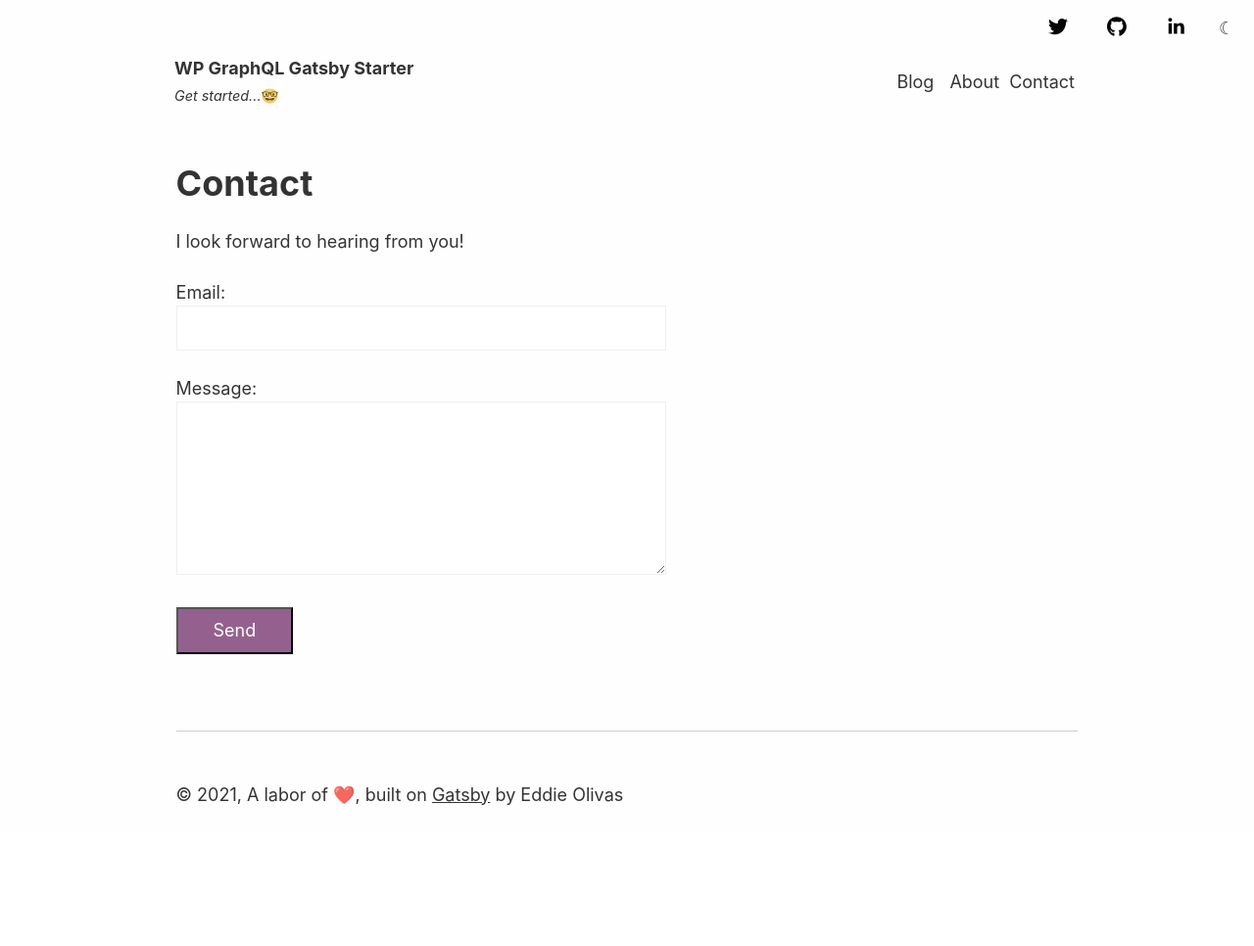
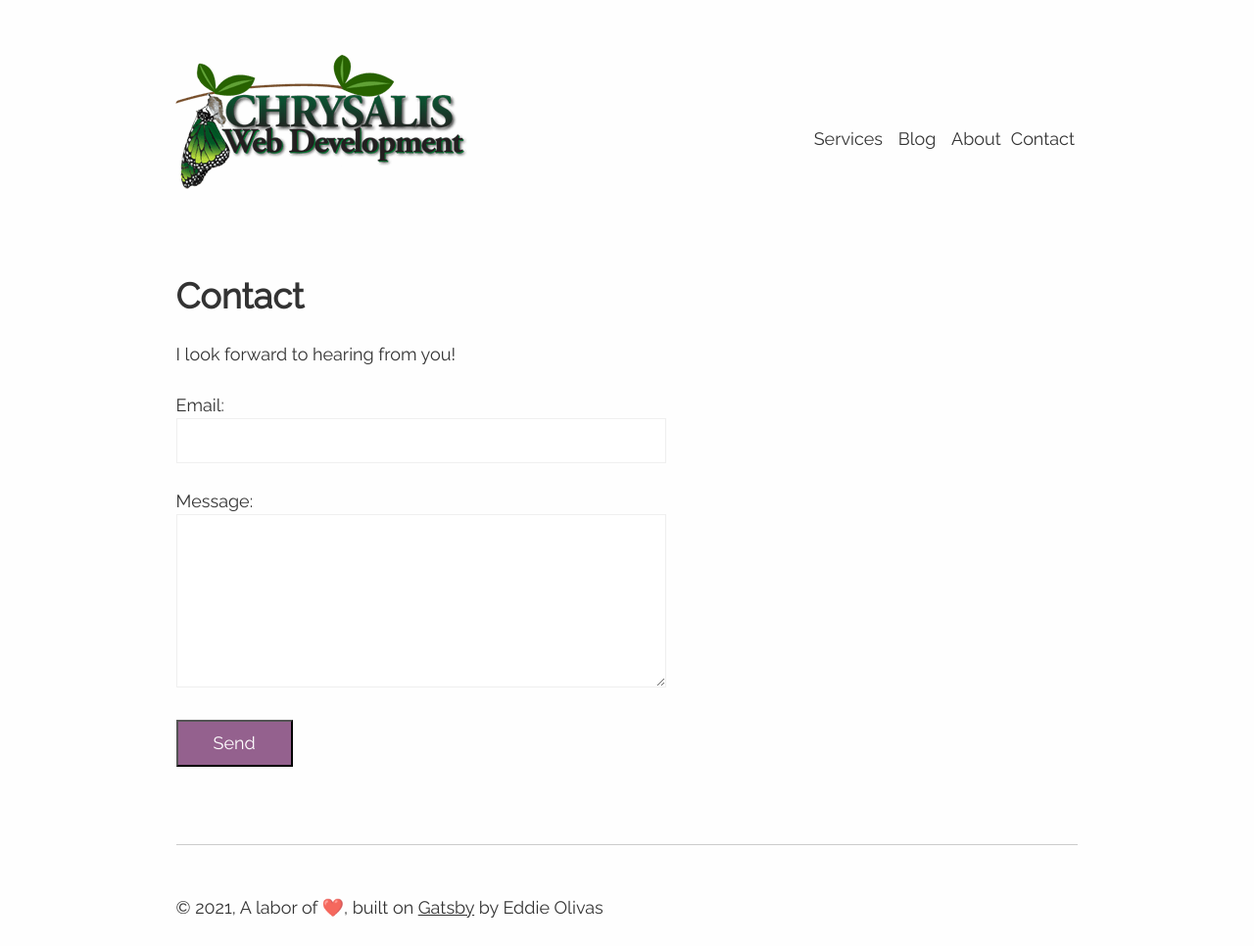
Before and after one commit to eddieolivas/Chrysalis-Gatsby, a Gatsby site: page /contact in a window 1280 px wide. Shown: the whole page at 98% size. Before the commit the page ends 851 px from the top, so only its background shows below. Built offline with nearby package versions, Linux system fonts and the light colour scheme; Gatsby itself is replaced by a stand-in of ours.

Commit message:
Added logo, removed dark mode, upgraded Gatsby, added gatsby-catch-links, set up Sass and styled components.

```diff
--- a/gatsby-config.js
+++ b/gatsby-config.js
@@ -2,10 +2,10 @@ require('dotenv').config();
 
 module.exports = {
   siteMetadata: {
-    title: `WP GraphQL Gatsby Starter`,
-    description: `Get started...`,
-    author: `@n8finch`,
-    image: `${__dirname}/src/images/gatsby-astronaut.png`,
+    title: `Chrysalis Web Development`,
+    description: `Chrysalis Web Development in Gatsby`,
+    author: `@Eddie-Olivas`,
+    image: `${__dirname}/src/images/Chrysalis-Logo-small1.png`,
   },
   plugins: [
     {
@@ -15,6 +15,7 @@ module.exports = {
       },
     },
     `gatsby-plugin-react-helmet`,
+    `gatsby-plugin-sass`,
     {
       resolve: `gatsby-source-filesystem`,
       options: {
@@ -36,6 +37,12 @@ module.exports = {
       },
     },
     {
+      resolve: `gatsby-plugin-catch-links`,
+      options: {
+        excludePattern: /(excluded-link|external)/,
+      },
+    },
+    {
       resolve: `gatsby-plugin-manifest`,
       options: {
         name: `gatsby-starter-default`,
--- a/gatsby-node.js
+++ b/gatsby-node.js
@@ -52,6 +52,7 @@ exports.createPages = async ({ graphql, actions }) => {
               title
               date
               content(format: RENDERED)
+              uri
             }
           }
         }
@@ -60,8 +61,9 @@ exports.createPages = async ({ graphql, actions }) => {
   `);
 
   pageResults.data.wpgraphql.pages.edges.forEach(({ node }) => {
+    // console.log(node.uri);
     createPage({
-      path: node.slug,
+      path: node.uri,
       component: path.resolve(`./src/templates/page-template.js`),
       context: {
         // This is the $slug variable
--- a/src/components/header.js
+++ /dev/null
@@ -1,54 +0,0 @@
-import { Link } from "gatsby";
-import PropTypes from "prop-types";
-import React from "react";
-import Menu from "./menu";
-import SocialNav from "./social-nav";
-
-import ThemeContext from "../context/ThemeContext";
-
-const Header = ({ siteTitle, siteDescription }) => (
-  <ThemeContext.Consumer>
-    {theme => (
-      <div className="light">
-        <div className="container main-header">
-          <div>
-            <Link
-              to="/"
-              style={{
-                textDecoration: `none`,
-              }}
-            >
-              <strong>{siteTitle}</strong>
-              <br />
-              <small>
-                <em>{siteDescription}</em>
-                <span role="img" aria-label="nerd face">
-                  🤓
-                </span>
-              </small>
-            </Link>
-          </div>
-
-          <Menu />
-          <SocialNav />
-
-          <button className="dark-switcher" onClick={theme.toggleDark}>
-            {theme.dark ? <span>☀</span> : <span>☾</span>}
-          </button>
-        </div>
-      </div>
-    )}
-  </ThemeContext.Consumer>
-);
-
-Header.propTypes = {
-  siteTitle: PropTypes.string,
-  siteDescription: PropTypes.string,
-};
-
-Header.defaultProps = {
-  siteTitle: ``,
-  siteDescription: ``,
-};
-
-export default Header;
--- /dev/null
+++ b/src/components/header/header.js
@@ -0,0 +1,38 @@
+import { Link } from "gatsby";
+import PropTypes from "prop-types";
+import React from "react";
+import Menu from "../menu";
+import Logo from '../../assets/images/Chrysalis-Logo-small1.png'
+import styles from './header.module.scss';
+
+const Header = ({ siteTitle, siteDescription }) => (
+  <>
+    <div className={styles.headerWrap}>
+      <div className="container main-header">
+        <div>
+          <Link
+            to="/"
+          >
+            <img
+              src={Logo}
+              alt={siteTitle + " logo"}
+            />
+          </Link>
+        </div>
+        <Menu />
+      </div>
+    </div>
+  </>
+);
+
+Header.propTypes = {
+  siteTitle: PropTypes.string,
+  siteDescription: PropTypes.string,
+};
+
+Header.defaultProps = {
+  siteTitle: ``,
+  siteDescription: ``,
+};
+
+export default Header;
--- /dev/null
+++ b/src/components/header/header.module.scss
@@ -0,0 +1,3 @@
+.header-wrap {
+  background: #fff;
+}
--- a/src/components/layout.css
+++ b/src/components/layout.css
@@ -4,14 +4,16 @@ eggplant: #49274a
 sand: #f4decb
 shell: #f8eee7 */
 
+@import 'https://fonts.googleapis.com/css?family=Raleway';
+
 html {
-  font-family: BlinkMacSystemFont, -apple-system, Roboto, Helvetica Neue,
+  font-family: 'Raleway', -apple-system, Roboto, Helvetica Neue,
     Helvetica, Arial, sans-serif;
   -ms-text-size-adjust: 100%;
   -webkit-text-size-adjust: 100%;
 }
 body {
-  font-family: BlinkMacSystemFont, -apple-system, Roboto, Helvetica Neue,
+  font-family: 'Raleway', -apple-system, Roboto, Helvetica Neue,
     Helvetica, Arial, sans-serif;
   margin: 0;
   -webkit-font-smoothing: antialiased;
@@ -19,7 +21,7 @@ body {
 }
 
 * {
-  font-family: BlinkMacSystemFont, -apple-system, Roboto, Helvetica Neue,
+  font-family: 'Raleway', -apple-system, Roboto, Helvetica Neue,
     Helvetica, Arial, sans-serif;
 }
 
@@ -215,7 +217,7 @@ html {
 }
 body {
   color: hsla(0, 0%, 0%, 0.8);
-  font-family: BlinkMacSystemFont, -apple-system, Roboto, Helvetica Neue,
+  font-family: 'Raleway', -apple-system, Roboto, Helvetica Neue,
     Helvetica, Arial, sans-serif;
   font-weight: normal;
   word-wrap: break-word;
@@ -246,8 +248,7 @@ h1 {
   padding-top: 0;
   margin-bottom: 1.45rem;
   color: inherit;
-  font-family: -apple-system, BlinkMacSystemFont, Segoe UI, Roboto, Oxygen,
-    Ubuntu, Cantarell, Fira Sans, Droid Sans, Helvetica Neue, sans-serif;
+  font-family: 'Raleway', sans-serif;
   font-weight: bold;
   text-rendering: optimizeLegibility;
   font-size: 2rem;
@@ -263,8 +264,7 @@ h2 {
   padding-top: 0;
   margin-bottom: 1.45rem;
   color: inherit;
-  font-family: -apple-system, BlinkMacSystemFont, Segoe UI, Roboto, Oxygen,
-    Ubuntu, Cantarell, Fira Sans, Droid Sans, Helvetica Neue, sans-serif;
+  font-family: 'Raleway', sans-serif;
   font-weight: bold;
   text-rendering: optimizeLegibility;
   font-size: 1.62671rem;
@@ -280,8 +280,7 @@ h3 {
   padding-top: 0;
   margin-bottom: 1.45rem;
   color: inherit;
-  font-family: -apple-system, BlinkMacSystemFont, Segoe UI, Roboto, Oxygen,
-    Ubuntu, Cantarell, Fira Sans, Droid Sans, Helvetica Neue, sans-serif;
+  font-family: 'Raleway', sans-serif;
   font-weight: bold;
   text-rendering: optimizeLegibility;
   font-size: 1.38316rem;
@@ -297,8 +296,7 @@ h4 {
   padding-top: 0;
   margin-bottom: 1.45rem;
   color: inherit;
-  font-family: -apple-system, BlinkMacSystemFont, Segoe UI, Roboto, Oxygen,
-    Ubuntu, Cantarell, Fira Sans, Droid Sans, Helvetica Neue, sans-serif;
+  font-family: 'Raleway', sans-serif;
   font-weight: bold;
   text-rendering: optimizeLegibility;
   font-size: 1rem;
@@ -314,8 +312,7 @@ h5 {
   padding-top: 0;
   margin-bottom: 1.45rem;
   color: inherit;
-  font-family: -apple-system, BlinkMacSystemFont, Segoe UI, Roboto, Oxygen,
-    Ubuntu, Cantarell, Fira Sans, Droid Sans, Helvetica Neue, sans-serif;
+  font-family: 'Raleway', sans-serif;
   font-weight: bold;
   text-rendering: optimizeLegibility;
   font-size: 0.85028rem;
@@ -331,8 +328,7 @@ h6 {
   padding-top: 0;
   margin-bottom: 1.45rem;
   color: inherit;
-  font-family: -apple-system, BlinkMacSystemFont, Segoe UI, Roboto, Oxygen,
-    Ubuntu, Cantarell, Fira Sans, Droid Sans, Helvetica Neue, sans-serif;
+  font-family: 'Raleway', sans-serif;
   font-weight: bold;
   text-rendering: optimizeLegibility;
   font-size: 0.78405rem;
--- a/src/components/layout.js
+++ b/src/components/layout.js
@@ -2,8 +2,7 @@ import React from "react";
 import PropTypes from "prop-types";
 import { StaticQuery, graphql } from "gatsby";
 
-import ThemeContext from "../context/ThemeContext";
-import Header from "./header";
+import Header from "./header/header";
 import Footer from "./footer";
 import "./layout.css";
 
@@ -20,9 +19,7 @@ const Layout = ({ children }) => (
       }
     `}
     render={data => (
-      <ThemeContext.Consumer>
-        {theme => (
-          <div className={theme.dark ? "dark" : "light"}>
+      <div className={"light"}>
         <Header
           siteTitle={data.site.siteMetadata.title}
           siteDescription={data.site.siteMetadata.description}
@@ -30,8 +27,6 @@ const Layout = ({ children }) => (
         <div className="container">{children}</div>
         <Footer />
       </div>
-        )}
-      </ThemeContext.Consumer>
     )}
   />
 );
--- a/src/components/menu.js
+++ b/src/components/menu.js
@@ -5,6 +5,9 @@ export default () => {
   return (
     <nav>
       <ul>
+      <li>
+          <Link to={`/services`}>Services</Link>
+        </li>
         <li>
           <Link to={`/blog`}>Blog</Link>
         </li>
--- a/src/components/seo.js
+++ b/src/components/seo.js
@@ -98,7 +98,7 @@ SEO.propTypes = {
   lang: PropTypes.string,
   meta: PropTypes.arrayOf(PropTypes.object),
   title: PropTypes.string.isRequired,
-  image: PropTypes.string.isRequired,
+  image: PropTypes.string,
 };
 
 export default SEO;
--- a/src/templates/page-template.js
+++ b/src/templates/page-template.js
@@ -10,12 +10,6 @@ const SecondPage = ({ data }) => (
     <SEO
       title={data.wpgraphql.page.title}
     />
-    {data.wpgraphql.page.featuredImage && (
-      <img
-        src={data.wpgraphql.page.featuredImage.mediaItemUrl}
-        alt={data.wpgraphql.page.title}
-      />
-    )}
 
     <h1 dangerouslySetInnerHTML={{ __html: data.wpgraphql.page.title }} />
 
```
Also changed, not shown: package.json (+8 -4 lines), README.md, src/assets/images/Chrysalis-Logo-small1.png (added), 1 other file. Lines whose indentation alone changed are shown as unchanged.
